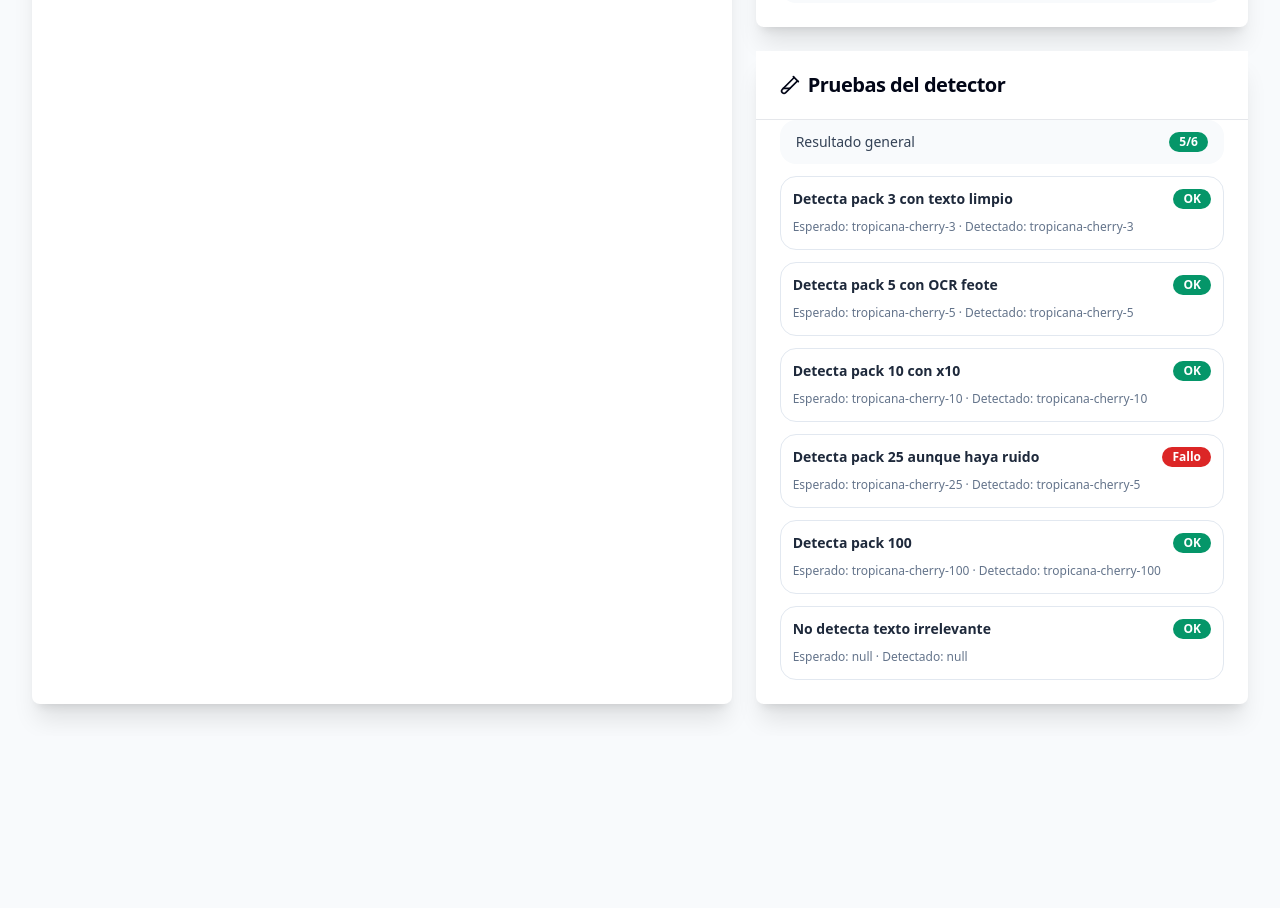
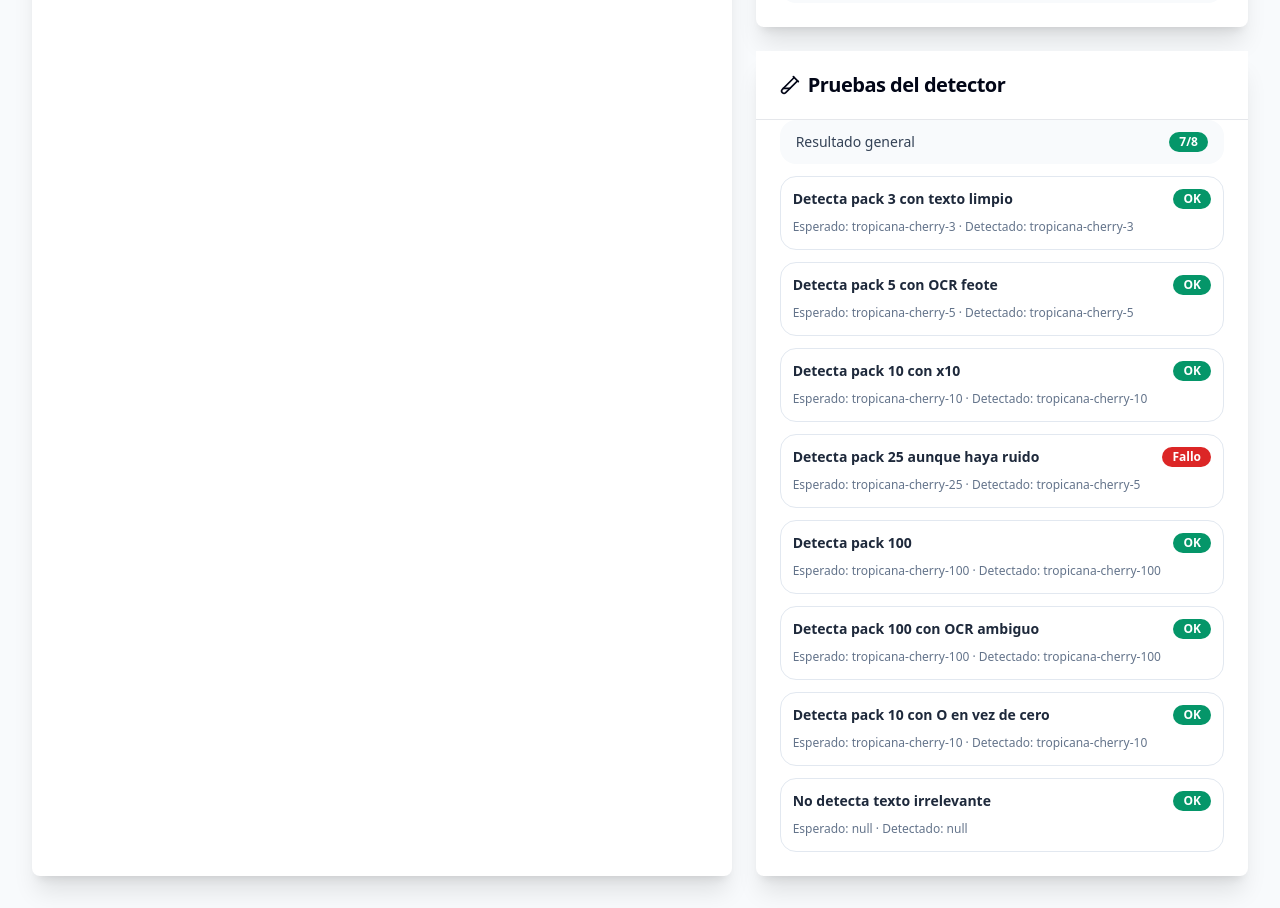
Before and after one commit to marcgranellhd/project-card-reader, a React (Vite) app: page / in a window 1280 px wide. Shown: the part 1080-1988 px from the top of the page. Before the commit the page ends 1816 px from the top, so only its background shows below. Built offline with nearby package versions, Linux system fonts and the light colour scheme.

Commit message:
Add OCR enhancements and normalize text processing for card detection

```diff
--- a/src/TropicanaCardScannerWeb.tsx
+++ b/src/TropicanaCardScannerWeb.tsx
@@ -80,11 +80,68 @@
     expectedId: "tropicana-cherry-100",
   },
   {
+    name: "Detecta pack 100 con OCR ambiguo",
+    input: "tropicana cherry l00",
+    expectedId: "tropicana-cherry-100",
+  },
+  {
+    name: "Detecta pack 10 con O en vez de cero",
+    input: "tropicana cherry x1o",
+    expectedId: "tropicana-cherry-10",
+  },
+  {
     name: "No detecta texto irrelevante",
     input: "banana split fertilizante 500ml",
     expectedId: null,
   },
 ];
+
+type OcrWorker = Awaited<ReturnType<typeof Tesseract.createWorker>>;
+
+function normalizeCommonOcrTypos(text: string) {
+  return normalizeText(text)
+    .replace(/\bcherrv\b/g, "cherry")
+    .replace(/\bchery\b/g, "cherry")
+    .replace(/\btropicana\b/g, "tropicana")
+    .replace(/\btropieana\b/g, "tropicana");
+}
+
+function normalizeAmbiguousNumbers(text: string) {
+  const tokens = normalizeText(text).split(" ").filter(Boolean);
+
+  return tokens
+    .map((token) => {
+      if (!/[a-z]/.test(token) || !/\d/.test(token)) return token;
+
+      return token
+        .replace(/o/g, "0")
+        .replace(/[il]/g, "1")
+        .replace(/s/g, "5")
+        .replace(/b/g, "8")
+        .replace(/z/g, "2");
+    })
+    .join(" ");
+}
+
+function enhanceImageForOCR(ctx: CanvasRenderingContext2D, width: number, height: number) {
+  const image = ctx.getImageData(0, 0, width, height);
+  const data = image.data;
+
+  for (let i = 0; i < data.length; i += 4) {
+    const gray = (data[i] * 299 + data[i + 1] * 587 + data[i + 2] * 114) / 1000;
+    let value = (gray - 128) * 1.45 + 128;
+
+    if (value > 170) value = 255;
+    else if (value < 60) value = 0;
+    else value = Math.max(0, Math.min(255, value));
+
+    data[i] = value;
+    data[i + 1] = value;
+    data[i + 2] = value;
+  }
+
+  ctx.putImageData(image, 0, 0);
+}
 
 function normalizeText(text: string) {
   return text
@@ -103,7 +160,7 @@
   if (!normalized) return 0;
 
   if (normalized.includes("tropicana")) score += 2;
-  if (normalized.includes("cherry") || normalized.includes("cherrv")) score += 2;
+  if (normalized.includes("cherry") || normalized.includes("cherrv") || normalized.includes("chery")) score += 2;
 
   for (const keyword of pattern.keywords) {
     if (normalized.includes(String(keyword))) score += 3;
@@ -120,16 +177,30 @@
 }
 
 function detectCard(rawText: string): CardMatch | null {
-  const normalized = normalizeText(rawText);
-  if (!normalized) return null;
+  const base = normalizeText(rawText);
+  if (!base) return null;
 
-  const ranked: CardMatch[] = CARD_PATTERNS.map((pattern) => ({
-    ...pattern,
-    score: scoreMatch(normalized, pattern),
-  })).sort((a, b) => b.score - a.score);
+  const variants = [
+    base,
+    normalizeCommonOcrTypos(rawText),
+    normalizeAmbiguousNumbers(rawText),
+    normalizeCommonOcrTypos(normalizeAmbiguousNumbers(rawText)),
+  ];
 
-  const best = ranked[0];
-  if (!best || best.score < 8) return null;
+  const uniqueVariants = [...new Set(variants.filter(Boolean))];
+
+  let best: CardMatch | null = null;
+  for (const variant of uniqueVariants) {
+    const ranked: CardMatch[] = CARD_PATTERNS.map((pattern) => ({
+      ...pattern,
+      score: scoreMatch(variant, pattern),
+    })).sort((a, b) => b.score - a.score);
+
+    if (!ranked[0]) continue;
+    if (!best || ranked[0].score > best.score) best = ranked[0];
+  }
+
+  if (!best || best.score < 7) return null;
   return best;
 }
 
@@ -185,6 +256,8 @@
   const scanTimerRef = useRef<number | null>(null);
   const isBusyRef = useRef(false);
   const lastAcceptedRef = useRef<{ id: string; at: number } | null>(null);
+  const ocrWorkerRef = useRef<OcrWorker | null>(null);
+  const ocrWorkerInitRef = useRef<Promise<OcrWorker> | null>(null);
 
   const [cameraReady, setCameraReady] = useState(false);
   const [isRunning, setIsRunning] = useState(false);
@@ -198,6 +271,7 @@
   const [permissionState, setPermissionState] = useState<PermissionStateLike>("unknown");
   const [lastError, setLastError] = useState<string | null>(null);
   const [isProcessingImage, setIsProcessingImage] = useState(false);
+  const [ocrConfidence, setOcrConfidence] = useState<number | null>(null);
 
   const totals = useMemo(() => {
     return history.reduce<Record<string, number>>((acc, item) => {
@@ -230,6 +304,12 @@
     return () => {
       if (scanTimerRef.current) window.clearInterval(scanTimerRef.current);
       streamRef.current?.getTracks().forEach((track) => track.stop());
+
+      if (ocrWorkerRef.current) {
+        void ocrWorkerRef.current.terminate();
+        ocrWorkerRef.current = null;
+      }
+      ocrWorkerInitRef.current = null;
     };
   }, []);
 
@@ -251,6 +331,7 @@
       videoRef.current.srcObject = null;
     }
     setCameraReady(false);
+    setOcrConfidence(null);
     setStatus("Cámara detenida.");
   };
 
@@ -279,16 +360,48 @@
     ]);
   };
 
-  const processDetectedText = (text: string, source: "camera" | "image") => {
+  const getOcrWorker = async () => {
+    if (ocrWorkerRef.current) return ocrWorkerRef.current;
+
+    if (!ocrWorkerInitRef.current) {
+      setStatus("Inicializando OCR...");
+      ocrWorkerInitRef.current = (async () => {
+        const worker = await Tesseract.createWorker("eng", Tesseract.OEM.LSTM_ONLY, {
+          logger: () => {},
+        });
+
+        await worker.setParameters({
+          tessedit_pageseg_mode: Tesseract.PSM.SPARSE_TEXT,
+          preserve_interword_spaces: "1",
+          tessedit_char_whitelist: "ABCDEFGHIJKLMNOPQRSTUVWXYZabcdefghijklmnopqrstuvwxyz0123456789xX -",
+        });
+
+        ocrWorkerRef.current = worker;
+        return worker;
+      })().catch((error) => {
+        ocrWorkerInitRef.current = null;
+        throw error;
+      });
+    }
+
+    return ocrWorkerInitRef.current as Promise<OcrWorker>;
+  };
+
+  const processDetectedText = (text: string, source: "camera" | "image", confidence?: number) => {
     const cleanText = text.trim();
     setRecognizedText(cleanText);
+    setOcrConfidence(typeof confidence === "number" ? Math.round(confidence) : null);
 
     const match = detectCard(cleanText);
     if (match) {
       addScan(match, cleanText, source);
     } else {
       setCurrentMatch(null);
-      setStatus(source === "camera" ? "Escaneando... todavía no veo una tarjeta reconocible." : "La imagen se leyó, pero no coincide con ninguna tarjeta conocida.");
+      if (!cleanText) {
+        setStatus(source === "camera" ? "Escaneando... sin texto legible, acerca la tarjeta y mejora la luz." : "La imagen no tiene texto legible para OCR.");
+      } else {
+        setStatus(source === "camera" ? "Escaneando... todavía no veo una tarjeta reconocible." : "La imagen se leyó, pero no coincide con ninguna tarjeta conocida.");
+      }
     }
   };
 
@@ -298,10 +411,9 @@
 
     isBusyRef.current = true;
     try {
-      const { data } = await Tesseract.recognize(canvas, "eng", {
-        logger: () => {},
-      });
-      processDetectedText(data.text || "", source);
+      const worker = await getOcrWorker();
+      const { data } = await worker.recognize(canvas);
+      processDetectedText(data.text || "", source, data.confidence);
       setLastError(null);
     } catch (error) {
       console.error(error);
@@ -322,11 +434,17 @@
     const ctx = canvas.getContext("2d");
     if (!ctx) return;
 
-    const targetWidth = 960;
-    const ratio = video.videoHeight / video.videoWidth;
+    const cropWidth = Math.round(video.videoWidth * 0.82);
+    const cropHeight = Math.round(video.videoHeight * 0.62);
+    const cropX = Math.round((video.videoWidth - cropWidth) / 2);
+    const cropY = Math.round((video.videoHeight - cropHeight) / 2);
+
+    const targetWidth = 1280;
+    const ratio = cropHeight / cropWidth;
     canvas.width = targetWidth;
-    canvas.height = Math.round(targetWidth * ratio);
-    ctx.drawImage(video, 0, 0, canvas.width, canvas.height);
+    canvas.height = Math.max(1, Math.round(targetWidth * ratio));
+    ctx.drawImage(video, cropX, cropY, cropWidth, cropHeight, 0, 0, canvas.width, canvas.height);
+    enhanceImageForOCR(ctx, canvas.width, canvas.height);
 
     await runOCRFromCanvas("camera");
   };
@@ -399,6 +517,7 @@
     lastAcceptedRef.current = null;
     setCurrentMatch(null);
     setRecognizedText("");
+    setOcrConfidence(null);
     setLastError(null);
     setStatus("Lista limpiada. Puedes volver a escanear.");
   };
@@ -444,6 +563,7 @@
       canvas.height = Math.max(1, Math.round(image.height * scale));
 
       ctx.drawImage(image, 0, 0, canvas.width, canvas.height);
+      enhanceImageForOCR(ctx, canvas.width, canvas.height);
       await runOCRFromCanvas("image");
       URL.revokeObjectURL(imageUrl);
     } catch (error) {
@@ -529,6 +649,10 @@
                       <div className="flex items-center justify-between rounded-2xl bg-slate-50 px-3 py-2">
                         <span>Permiso</span>
                         <Badge variant={permissionState === "granted" ? "default" : permissionState === "denied" ? "destructive" : "secondary"} className="rounded-xl">{permissionState}</Badge>
+                      </div>
+                      <div className="flex items-center justify-between rounded-2xl bg-slate-50 px-3 py-2">
+                        <span>Confianza OCR</span>
+                        <Badge variant="secondary" className="rounded-xl">{ocrConfidence !== null ? `${ocrConfidence}%` : "--"}</Badge>
                       </div>
                     </div>
                   </div>
```
